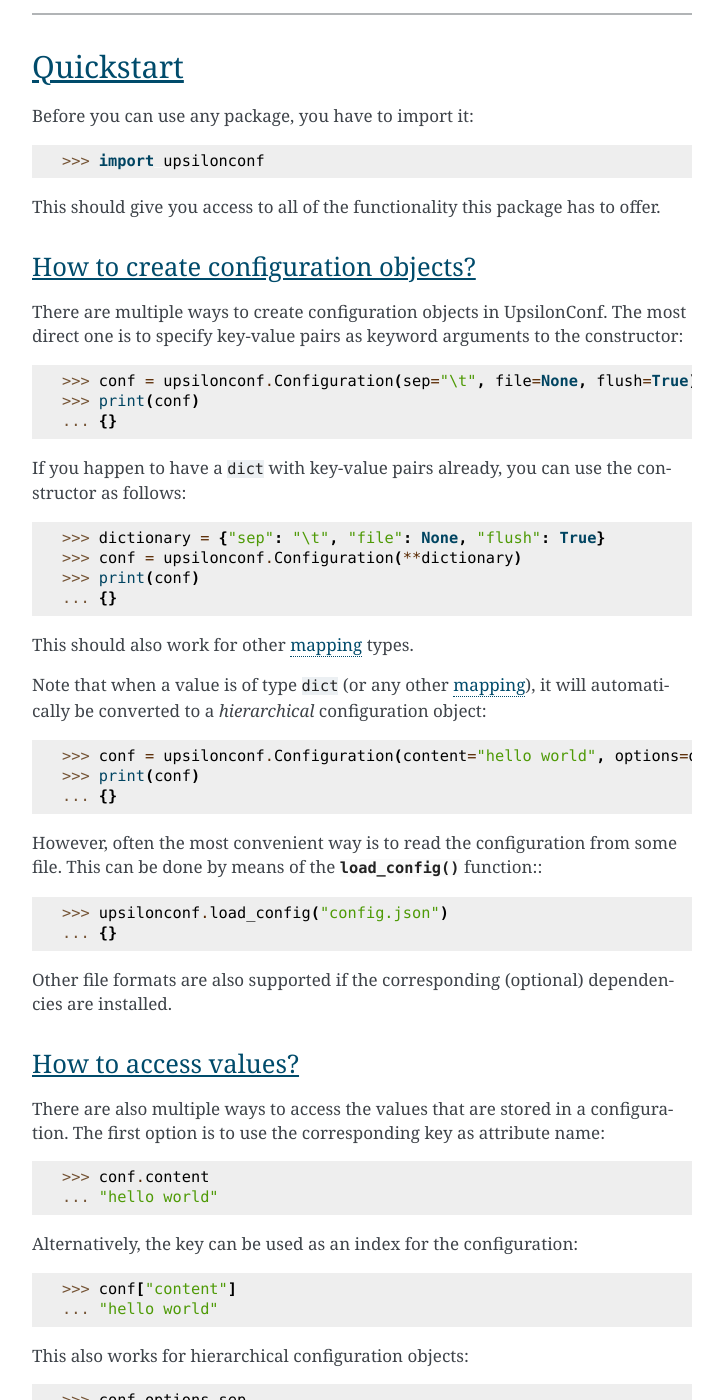
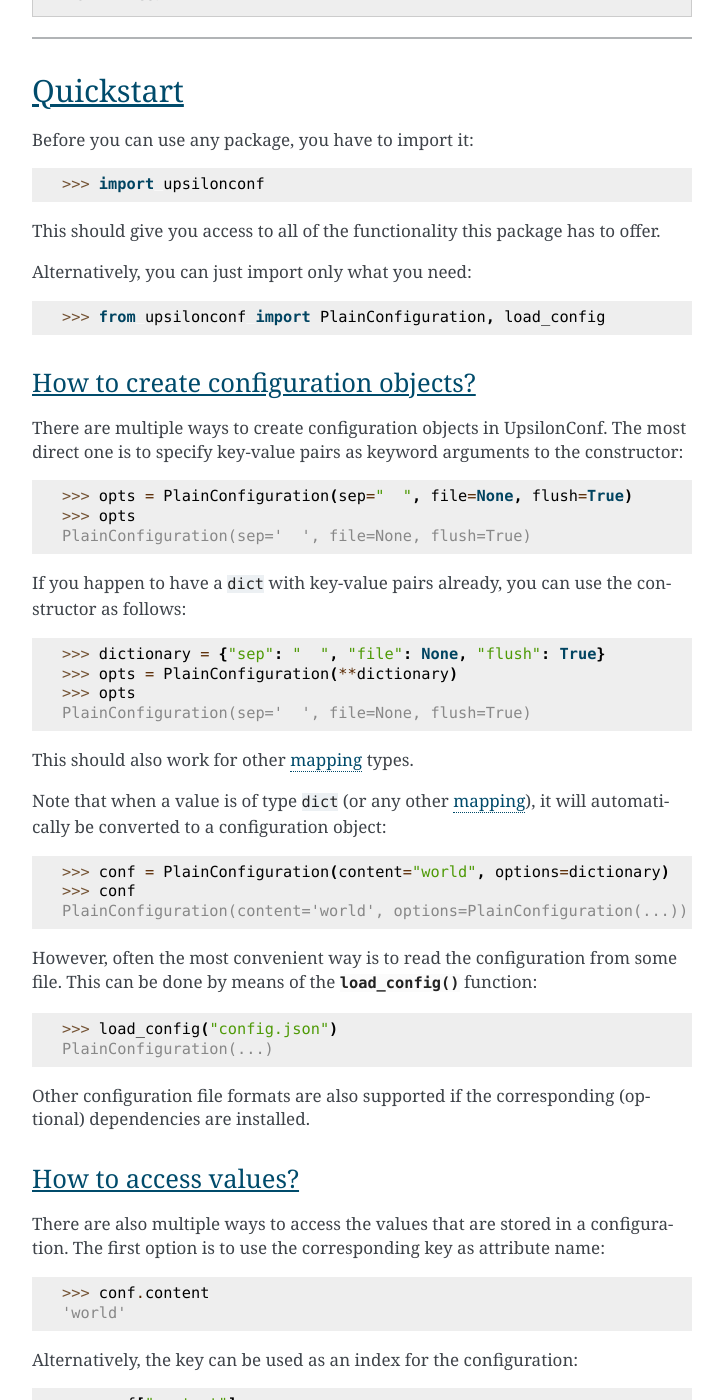
Before and after one commit to hoedt/upsilonconf, a Sphinx documentation site: the page built from docs/usage.rst, in a window 1280 px wide and 1400 px high, scrolled down 1397 px. Shown: the whole window, without its empty margins (388-1111 px from the left). Built offline with Sphinx 7.4.7, drawn with Linux system fonts in a browser that asks for light colours; the version number is read from the project's files by our own code; some of the changed text lies outside the part shown.

Commit message:
continue attempt at proper docs

```diff
--- a/docs/index.rst
+++ b/docs/index.rst
@@ -15,6 +15,7 @@ A few handy tools to help with IO are also included.
    :maxdepth: 2
 
    usage
+   api
 
 Some Features
 -------------
--- a/docs/usage.rst
+++ b/docs/usage.rst
@@ -69,12 +69,13 @@ Quickstart
 
 Before you can use any package, you have to import it:
 
-.. doctest::
-
-    >>> import upsilonconf
+>>> import upsilonconf
 
 This should give you access to all of the functionality this package has to offer.
 
+Alternatively, you can just import only what you need:
+
+>>> from upsilonconf import PlainConfiguration, load_config
 
 How to create configuration objects?
 ^^^^^^^^^^^^^^^^^^^^^^^^^^^^^^^^^^^^
@@ -82,39 +83,33 @@ How to create configuration objects?
 There are multiple ways to create configuration objects in UpsilonConf.
 The most direct one is to specify key-value pairs as keyword arguments to the constructor:
 
-.. doctest::
-
-    >>> conf = upsilonconf.Configuration(sep="\t", file=None, flush=True)
-    >>> print(conf)
-    ... {}
+>>> opts = PlainConfiguration(sep="  ", file=None, flush=True)
+>>> opts
+PlainConfiguration(sep='  ', file=None, flush=True)
 
 If you happen to have a ``dict`` with key-value pairs already, you can use the constructor as follows:
 
-.. doctest::
-
-    >>> dictionary = {"sep": "\t", "file": None, "flush": True}
-    >>> conf = upsilonconf.Configuration(**dictionary)
-    >>> print(conf)
-    ... {}
+>>> dictionary = {"sep": "  ", "file": None, "flush": True}
+>>> opts = PlainConfiguration(**dictionary)
+>>> opts
+PlainConfiguration(sep='  ', file=None, flush=True)
 
 This should also work for other `mapping`_ types.
 
 Note that when a value is of type ``dict`` (or any other `mapping`_),
-it will automatically be converted to a *hierarchical* configuration object:
+it will automatically be converted to a configuration object:
 
-.. doctest::
-
-    >>> conf = upsilonconf.Configuration(content="hello world", options=dictionary)
-    >>> print(conf)
-    ... {}
+>>> conf = PlainConfiguration(content="world", options=dictionary)
+>>> conf
+PlainConfiguration(content='world', options=PlainConfiguration(...))
 
 However, often the most convenient way is to read the configuration from some file.
-This can be done by means of the :func:`load_config` function:::
+This can be done by means of the :func:`load_config` function::
 
-    >>> upsilonconf.load_config("config.json")
-    ... {}
+    >>> load_config("config.json")
+    PlainConfiguration(...)
 
-Other file formats are also supported if the corresponding (optional) dependencies are installed.
+Other configuration file formats are also supported if the corresponding (optional) dependencies are installed.
 
 .. _mapping: https://docs.python.org/3/glossary.html#term-mapping
 
@@ -124,34 +119,48 @@ How to access values?
 There are also multiple ways to access the values that are stored in a configuration.
 The first option is to use the corresponding key as attribute name:
 
-.. doctest::
-
-    >>> conf.content
-    ... "hello world"
+>>> conf.content
+'world'
 
 Alternatively, the key can be used as an index for the configuration:
 
-.. doctest::
-
-    >>> conf["content"]
-    ... "hello world"
+>>> conf["content"]
+'world'
 
 This also works for hierarchical configuration objects:
 
-.. doctest::
-
-    >>> conf.options.sep
-    ... "\t"
-    >>> conf["options"]["sep"]
-    ... "\t"
+>>> conf.options.sep
+'  '
+>>> conf["options"]["sep"]
+'  '
 
 Moreover, hierarchical indices can also be given as ``tuple`` or ``.``-separated strings:
 
-.. doctest::
-
-    >>> conf["options", "sep"]
-    ... "\t"
-    >>> conf["options.sep"]
-    ... "\t"
+>>> conf["options", "sep"]
+'  '
+>>> conf["options.sep"]
+'  '
 
 All of these access modes also work for setting or modifying values (if the configuration is writeable).
+
+What else can I do?
+^^^^^^^^^^^^^^^^^^^
+
+Use the configuration to conveniently call any function you like:
+
+>>> print("<", "hello", conf.content, ">", **conf.options)
+<  hello  world  >
+
+Get flat views for libraries that do not play well with hierarchical mappings:
+
+>>> tuple(conf.keys(flat=True))
+('content', 'options.sep', 'options.file', 'options.flush')
+>>> {k: v for k, v in conf.items(flat=True)}
+{'content': 'world', 'options.sep': '  ', ...}
+
+Conveniently merge configurations to combine values coming from different sources:
+
+>>> opts
+PlainConfiguration(sep='  ', file=None, flush=True)
+>>> opts | PlainConfiguration(sep="\t", end="\r")
+PlainConfiguration(sep='\t', file=None, flush=True, end='\r')
```
Also changed, not shown: docs/api.rst (added, +28 -0 lines), 1 other file.
